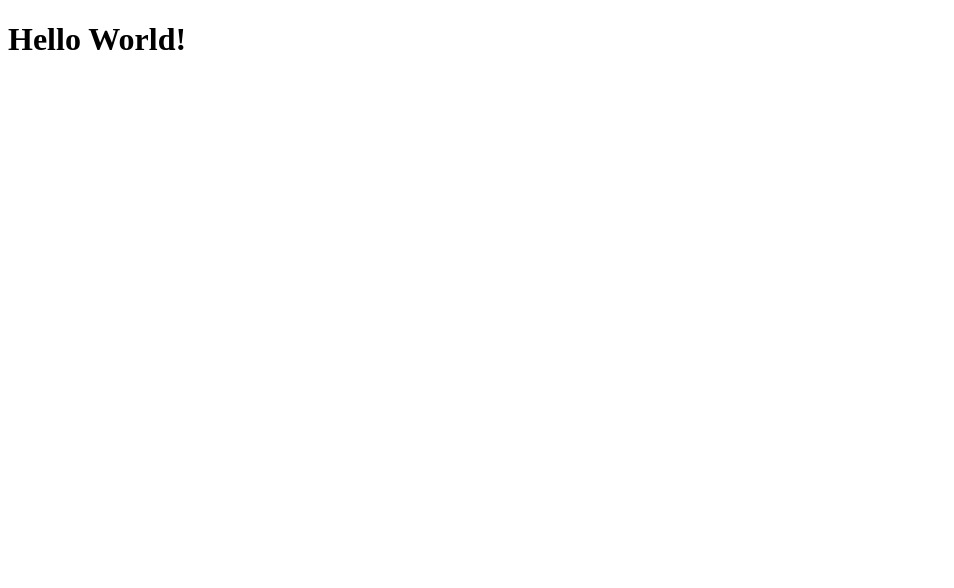
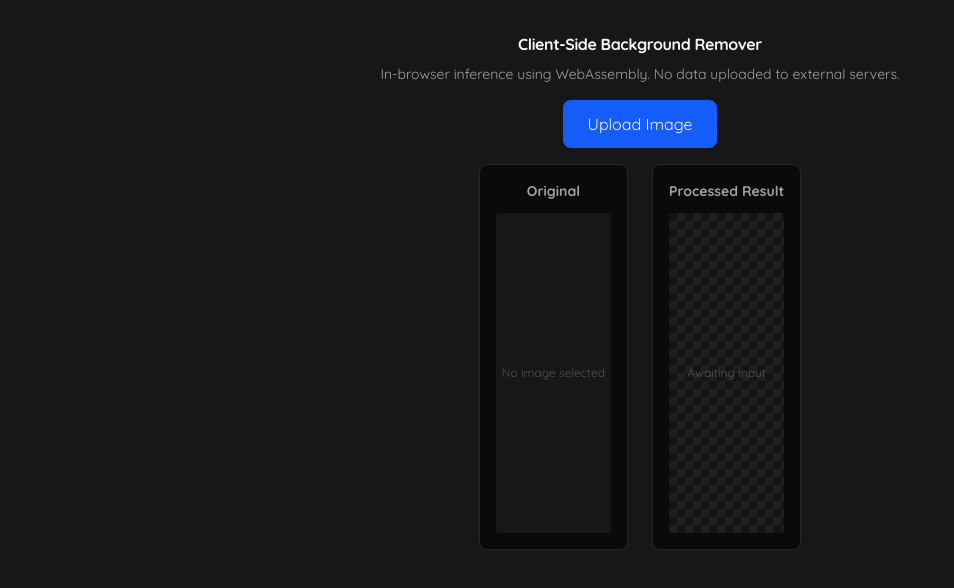
Before and after one commit to davidsache/background-remover-app, a React (Vite) app: page / in a window 1280 px wide. Shown: the top 588 px of the page, without its empty margins (0-954 px from the left). Built offline with nearby package versions, Linux system fonts and the light colour scheme.

Commit message:
Initial version working

```diff
--- a/package.json
+++ b/package.json
@@ -10,6 +10,9 @@
     "preview": "vite preview"
   },
   "dependencies": {
+    "@imgly/background-removal": "^1.7.0",
+    "lucide-react": "^1.61.0",
+    "onnxruntime-web": "1.21.0-dev.20250206-d981b153d3",
     "react": "^19.3.1",
     "react-dom": "^19.3.1"
   },
@@ -18,7 +21,10 @@
     "@types/react": "^19.3.0",
     "@types/react-dom": "^19.3.0",
     "@vitejs/plugin-react": "^6.1.2",
+    "autoprefixer": "^10.6.1",
     "oxlint": "^1.88.0",
+    "postcss": "^8.5.31",
+    "tailwindcss": "^4.3.3",
     "typescript": "~6.0.3",
     "vite": "^8.3.4"
   }
--- a/src/App.tsx
+++ b/src/App.tsx
@@ -1,9 +1,166 @@
+import { useRef, useState, type ChangeEvent } from 'react';
+import { removeBackground } from '@imgly/background-removal';
+import { removerConfig } from './config/removerConfig';
 import './App.css'
 
+interface ProcessingState {
+  isProcessing: boolean;
+  progress: number;
+  stage: string;
+}
+
 function App() {
+  const [originalImage, setOriginalImage] = useState<string | null>(null);
+  const [processedImage, setProcessedImage] = useState<string | null>(null);
+  const [status, setStatus] = useState<ProcessingState>({ isProcessing: false, progress: 0, stage: 'idle' });
+  const fileInputRef = useRef<HTMLInputElement | null>(null);
+
+  const handleFileChange = (e: ChangeEvent<HTMLInputElement>) => {
+    const file = e.target.files?.[0];
+    if (!file) return;
+
+    if (!file.type.startsWith('image/')) {
+      alert('Selected file must be an image.');
+      return;
+    }
+
+    if (originalImage) URL.revokeObjectURL(originalImage);
+    if (processedImage) URL.revokeObjectURL(processedImage);
+
+    const imageUrl = URL.createObjectURL(file);
+    setOriginalImage(imageUrl);
+    setProcessedImage(null);
+    processImage(file);
+  };
+
+  const processImage = async (file: File) => {
+    setStatus({ isProcessing: true, progress: 0, stage: 'Initializing engine...' });
+
+    try {
+      const blob = await removeBackground(file, {
+        ...removerConfig,
+        progress: (key: string, current: number, total: number) => {
+          const percentage = total > 0 ? Math.round((current / total) * 100) : 0;
+          setStatus({ isProcessing: true, progress: percentage, stage: key });
+        }
+      });
+
+      const resultUrl = URL.createObjectURL(blob);
+      setProcessedImage(resultUrl);
+    }
+    catch (error) {
+      console.error('Background removal failed:', error);
+      alert('Processing failed. Check console for details.');
+    }
+    finally {
+      setStatus({ isProcessing: false, progress: 100, stage: 'complete '});
+    }
+  };
+
+  const handleDownload = () => {
+    if (!processedImage) return;
+    const anchor = document.createElement('a');
+    anchor.href = processedImage;
+    anchor.download = 'removed-background.png';
+    document.body.appendChild(anchor);
+    anchor.click();
+    document.body.removeChild(anchor);
+  };
+
   return (
     <>
-      <h1>Hello World!</h1>
+      <div className="min-h-screen bg-neutral-900 text-neutral-100 p-8 flex flex-col items-center">
+        <header className="max-w-4xl w-full mb-4 text-center">
+          <h1 className="text-3-xl font-bold tracking-tight">Client-Side Background Remover</h1>
+          <p className="text-neutral-400 mt-2 text-sm">
+            In-browser inference using WebAssembly. No data uploaded to external servers.
+          </p>
+        </header>
+
+        <main className="max-w-4xl w-flex flex-col items-center gap-6">
+          <input
+            type="file"
+            ref={fileInputRef}
+            onChange={handleFileChange}
+            accept="image/*"
+            className="hidden"
+          />
+
+          <div className="text-center">
+            <button
+              onClick={() => fileInputRef.current?.click()}
+              disabled={status.isProcessing}
+              className="px-6 py-3 bg-blue-600 hover:bg-blue-500 disabled:bg-neutral-700 disabled:cursor-not-allowed rounded-lg font-medium transition-colors"
+            >
+              {status.isProcessing ? 'Processing...' : 'Upload Image'}
+            </button>
+          </div>
+
+          {status.isProcessing && (
+            <div className="w-full max-w-md bg-neutral-800 p-4 rounded-lg border border-neutral-700">
+              <div className="flex justify-between text-xs text-neutral-400 mb-1">
+                <span>{status.stage}</span>
+                <span>{status.progress}%</span>
+              </div>
+              <div className="w-full bg-neutral-700 h-2 rounded-full overflow-hidden">
+                <div className={`bg-blue-500 h-full transition-all duration-150 w-[${status.progress}%]`}/>
+              </div>
+            </div>
+          )}
+
+          <div className="grid grid-cols-1 md:grid-cols-2 gap-6 w-full mt-4">
+            <div className="flex flex-col items-center border border-neutral-800 rounded-lg p-4 bg-neutral-950">
+              <h2 className="text-sm font-semibold text-neutral-400 mb-3">Original</h2>
+              <div className="w-full h-80 flex items-center justify-center bg-neutral-900 rounded overflow-hidden">
+                {originalImage ? (
+                  <img
+                    src={originalImage}
+                    alt="Original"
+                    className="max-h-full max-w-full object-contain"
+                  />
+                ) : (
+                  <span className="text-neutral-600 text-xs">No image selected</span>
+                )}
+              </div>
+            </div>
+
+            <div className="flex flex-col items-center border border-neutral-800 rounded-lg p-4 bg-neutral-950">
+              <h2 className=" text-sm font-semibold text-neutral-400 mb-3">Processed Result</h2>
+              <div
+                className="w-full h-80 flex items-center justify-center rounded overflow-hidden"
+                style={{
+                  backgroundImage: 'linear-gradient(45deg, #1f1f1f 25%, transparent 25%), linear-gradient(-45deg, #1f1f1f 25%, transparent 25%), linear-gradient(45deg, transparent 75%, #1f1f1f 75%), linear-gradient(-45deg, transparent 75%, #1f1f1f 75%)',
+                  backgroundSize: '16px 16px',
+                  backgroundPosition: '0 0, 0 8px, 8px -8px, -8px 0px',
+                  backgroundColor: '#141414'
+                }}
+              >
+                {processedImage ? (
+                  <img
+                    src={processedImage}
+                    alt="Background removed"
+                    className="max-h-full max-w-full object-contain"
+                  />
+                ) : (
+                  <span className="text-neutral-600 text-xs">
+                    {status.isProcessing ? 'Removing background...' : 'Awaiting input'}
+                  </span>
+                )}
+              </div>
+
+              {processedImage && (
+                <button
+                  onClick={handleDownload}
+                  className="mt-4 px-4 py-2 bg-emerald-600 hover:bg-emerald-500 rounded text-sm font-medium transition-colors"
+                >
+                  Download PNG
+                </button>
+              )}
+            </div>
+          </div>
+
+        </main>
+      </div>
     </>
   )
 }
--- /dev/null
+++ b/src/config/removerConfig.tsx
@@ -0,0 +1,7 @@
+import { type Config } from '@imgly/background-removal';
+
+export const removerConfig: Config = {
+  publicPath: 'https://staticimgly.com/@imgly/background-removal-data/1.7.0/dist/',
+  debug: false,
+  model: 'isnet_fp16'
+};
--- a/src/index.css
+++ b/src/index.css
@@ -0,0 +1,6 @@
+@import url("https://fonts.googleapis.com/css2?family=Quicksand:wght@400;700&family=Roboto+Condensed:wght@400;700&display=swap");
+@import "tailwindcss";
+
+body {
+  font-family: "Quicksand", sans-serif;
+}
--- a/vite.config.ts
+++ b/vite.config.ts
@@ -1,7 +1,17 @@
 import react from '@vitejs/plugin-react'
 import { defineConfig } from 'vite'
+import tailwindcss from '@tailwindcss/vite'
 
 // https://vite.dev/config/
 export default defineConfig({
-  plugins: [react()],
+  plugins: [react(), tailwindcss()],
+  optimizeDeps: {
+    exclude: ['@imgly/background-removal', 'onnxruntime-web']
+  },
+  server: {
+    headers: {
+      'Cross-Origin-Opener-Policy': 'same-origin',
+      'Cross-Origin-Embedder-Policy': 'credentialless'
+    }
+  }
 })
```
Also changed, not shown: 1 other file (tests, documents, lock files or other folders).
